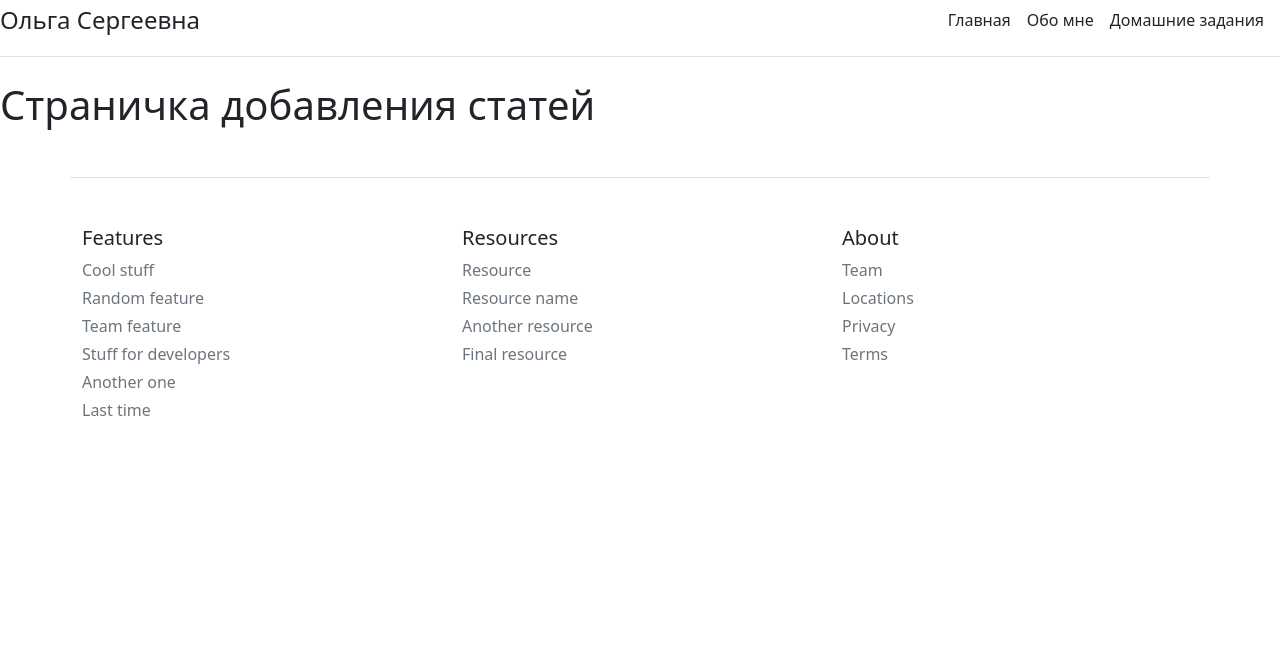
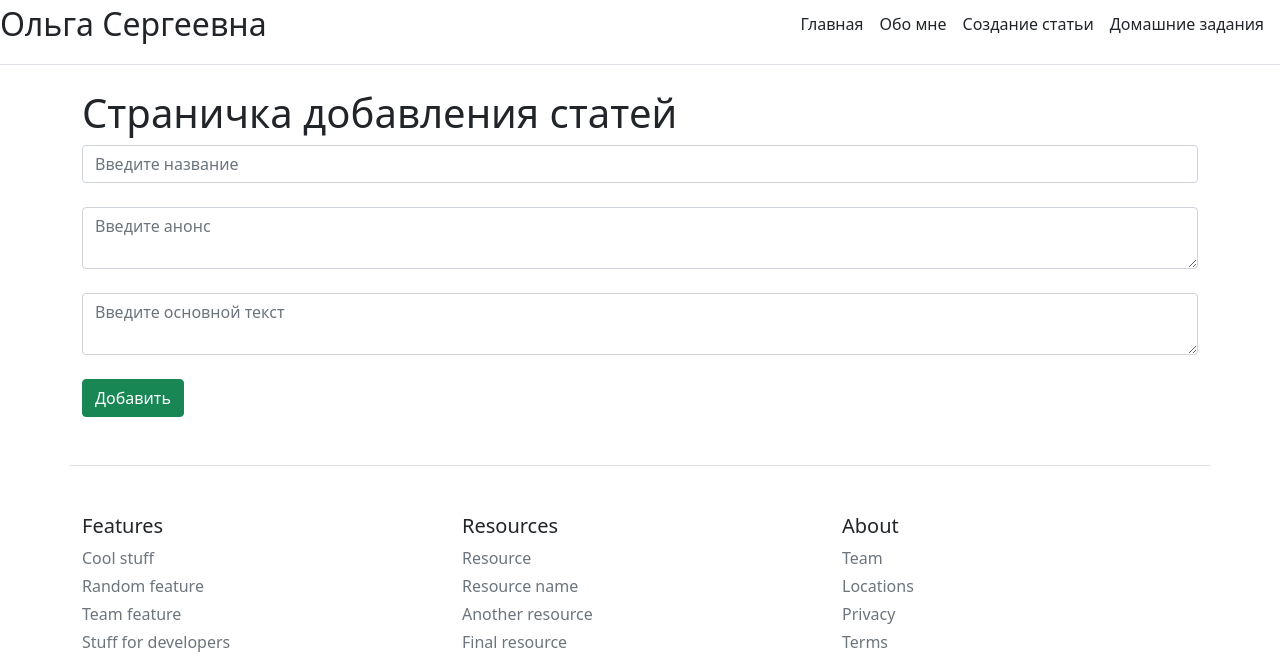
Before and after one commit to OlgaSergeevna22/Flask, a Flask app: page /create-article in a window 1280 px wide. Shown: the top 657 px of the page. Run offline with Flask 2, Linux system fonts and the light colour scheme.

Commit message:
data_method_POST

```diff
--- a/app.py
+++ b/app.py
@@ -1,10 +1,12 @@
-from flask import Flask, render_template
+from flask import Flask, render_template, request, redirect
 from flask_sqlalchemy import SQLAlchemy
 from datetime import datetime
 
 app = Flask(__name__)
-app.config['SQLALCHEMY_DATABASE_URI']='sqlite:///blog.db'
+app.config['SQLALCHEMY_DATABASE_URI'] = 'sqlite:///blog.db'
+app.config['QLALCHEMY_TRACK_MODIFICATIONS'] = False
 db = SQLAlchemy(app)
+
 
 class Article(db.Model):
     id = db.Column(db.Integer, primary_key=True)
@@ -15,7 +17,8 @@ class Article(db.Model):
     updated = db.Column(db.DateTime, default=datetime.utcnow, onupdate=datetime.utcnow)
 
     def __repr__(self):
-        return '<Article %r' %self.id
+        return '<Article %r' % self.id
+
 
 @app.route('/')
 def index():
@@ -26,9 +29,25 @@ def index():
 def about():
     return render_template('about.html')
 
-@app.route('/create-article')
+
+@app.route('/create-article', methods=['POST', 'GET'])
 def create_article():
-    return render_template('create-article.html')
+    if request.method == 'POST':
+        title = request.form['title']
+        intro = request.form['intro']
+        text = request.form['text']
+
+        article = Article(title=title, intro=intro, text=text)
+
+        try:
+            db.session.add(article)
+            db.session.commit()
+            return redirect('/')
+        except:
+            return 'Произошла ошибка'
+    else:
+        return render_template('create-article.html')
+
 
 @app.route('/homework')
 def homework():
--- a/templates/base.html
+++ b/templates/base.html
@@ -8,12 +8,13 @@
 <body>
     <div class="d-flex flex-column flex-md-row align-items-center pb-3 mb-4 border-bottom">
           <a href="/" class="d-flex align-items-center text-dark text-decoration-none">
-            <span class="fs-4">Ольга Сергеевна</span>
+            <span class="fs-2">Ольга Сергеевна</span>
           </a>
 
           <nav class="d-inline-flex mt-2 mt-md-0 ms-md-auto">
             <a class="me-3 py-2 text-dark text-decoration-none" href="/">Главная</a>
             <a class="me-3 py-2 text-dark text-decoration-none" href="/about">Обо мне</a>
+            <a class="me-3 py-2 text-dark text-decoration-none" href="/create-article">Создание статьи</a>
             <a class="me-3 py-2 text-dark text-decoration-none" href="/homework">Домашние задания</a>
           </nav>
         </div>
--- a/templates/create-article.html
+++ b/templates/create-article.html
@@ -5,9 +5,12 @@
 {%endblock%}
 
 {%block body%}
-<h1>Страничка добавления статей</h1>
-<form method="post">
-
+<h1 class="container">Страничка добавления статей</h1>
+<form method="post" class="container">
+    <input type="text" name="title" id="title" class="container form-control" placeholder="Введите название"><br>
+    <textarea name="intro" id="intro" class="container form-control" placeholder="Введите анонс"></textarea><br>
+    <textarea name="text" id="text" class="container form-control" placeholder="Введите основной текст"></textarea><br>
+    <input type="submit" class="btn btn-success" value="Добавить">
 </form>
 
 {%endblock%}
```
